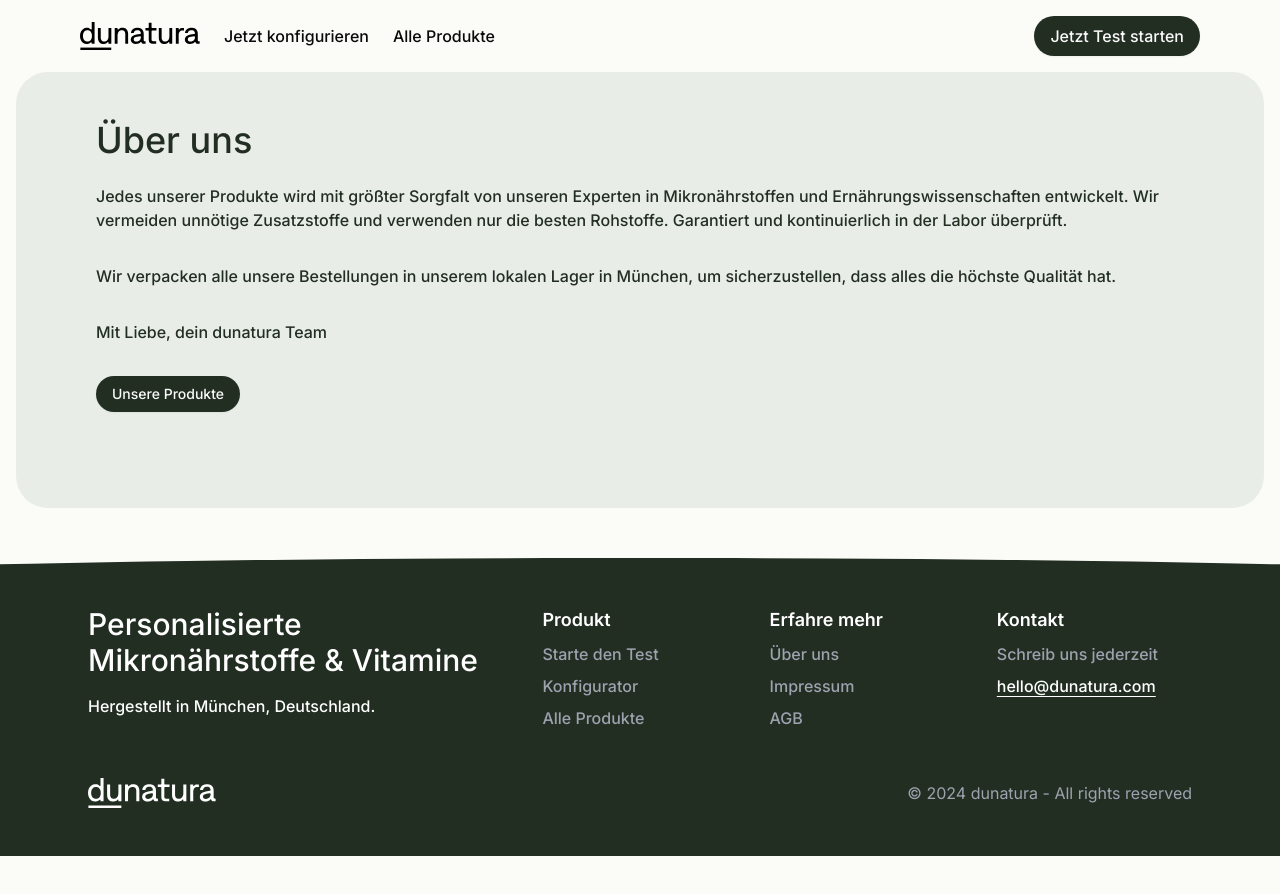
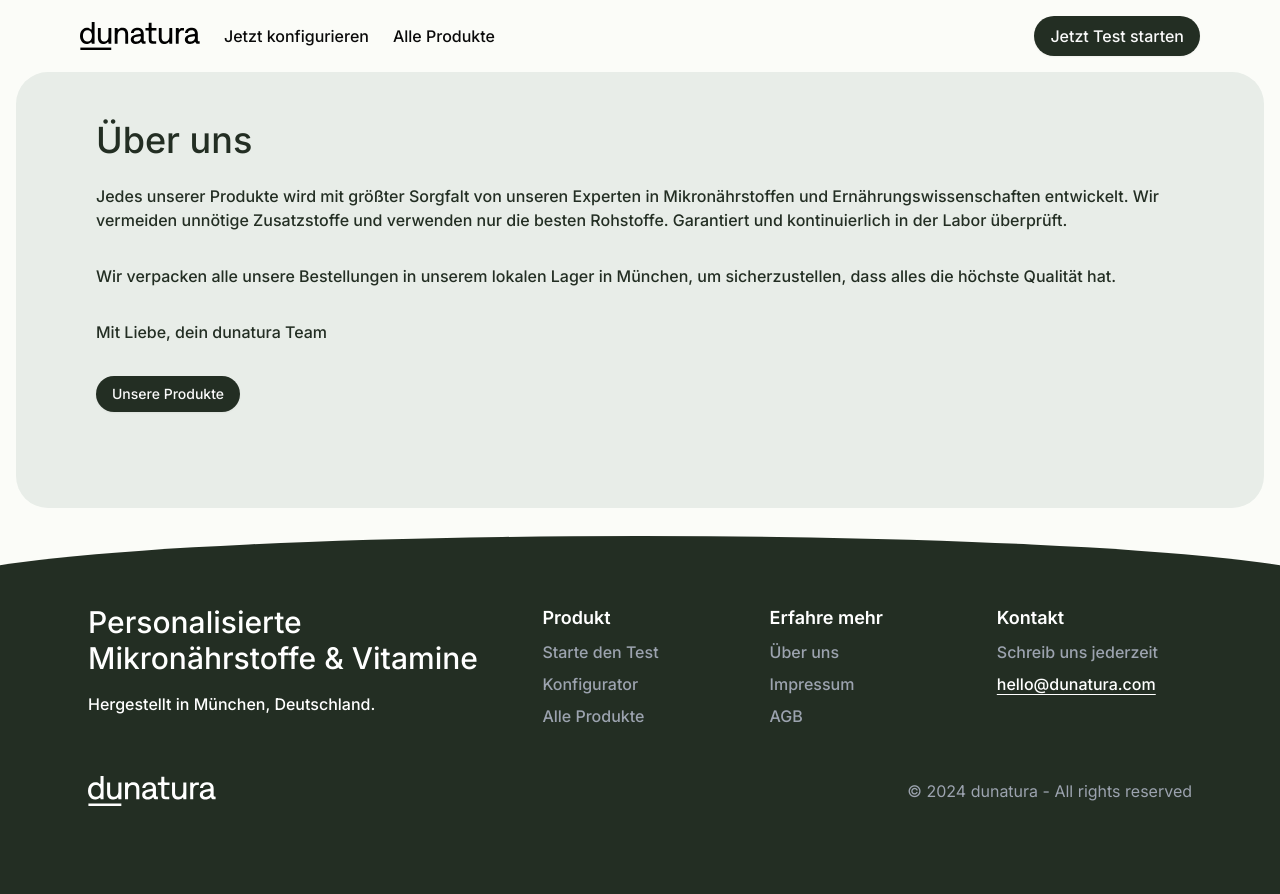
Before and after one commit to manueljenni/dunatura-headless, a Next.js app: page /about in a window 1280 px wide. Shown: the top 894 px of the page. Before the commit the page ends 856 px from the top, so only its background shows below. Built offline with nearby package versions, Linux system fonts and the light colour scheme.

Commit message:
Fix footer

```diff
--- a/components/Footer.tsx
+++ b/components/Footer.tsx
@@ -4,31 +4,32 @@ import Link from "next/link";
 
 export default function Footer() {
   return (
-    <div>
+    <div className="relative overflow-hidden">
       <div
         id="footer-overlay-wrapper"
         style={{
-          transform: "translateY(35px)",
-          height: "50px",
-          backgroundColor: "#fbfcf8",
+          position: "absolute",
+          top: "-70px",
+          left: 0,
+          right: 0,
+          height: "70px",
           overflow: "hidden",
         }}
-        className="block z-10">
+        className="z-10">
         <div
           id="footer-overlay-content"
           style={{
-            width: "150%",
-            height: "100%",
-            backgroundColor: "#232e23",
-            borderRadius: "100%",
-            top: "30%",
-            left: "-25%",
-            right: 0,
-            position: "relative",
+            position: "absolute",
+            bottom: "-50px",
+            left: "-5%",
+            width: "110%",
+            height: "100px",
+            backgroundColor: "primary",
+            borderRadius: "50%",
           }}></div>
       </div>
-      <div className="bg-primary text-white py-12 w-full block z-20">
-        <div className="flex justify-center items-center w-full">
+      <div className="text-white w-full block z-20 overflow-hidden">
+        <div className="bg-primary py-24 flex justify-center items-center w-full">
           <div className="max-w-[1200px] w-full px-6 lg:px-12">
             <div className="grid grid-cols-2 lg:grid-cols-5 gap-8 font-medium z-20">
               <div className="flex flex-col space-y-4 col-span-2 w-full z-20">
```
